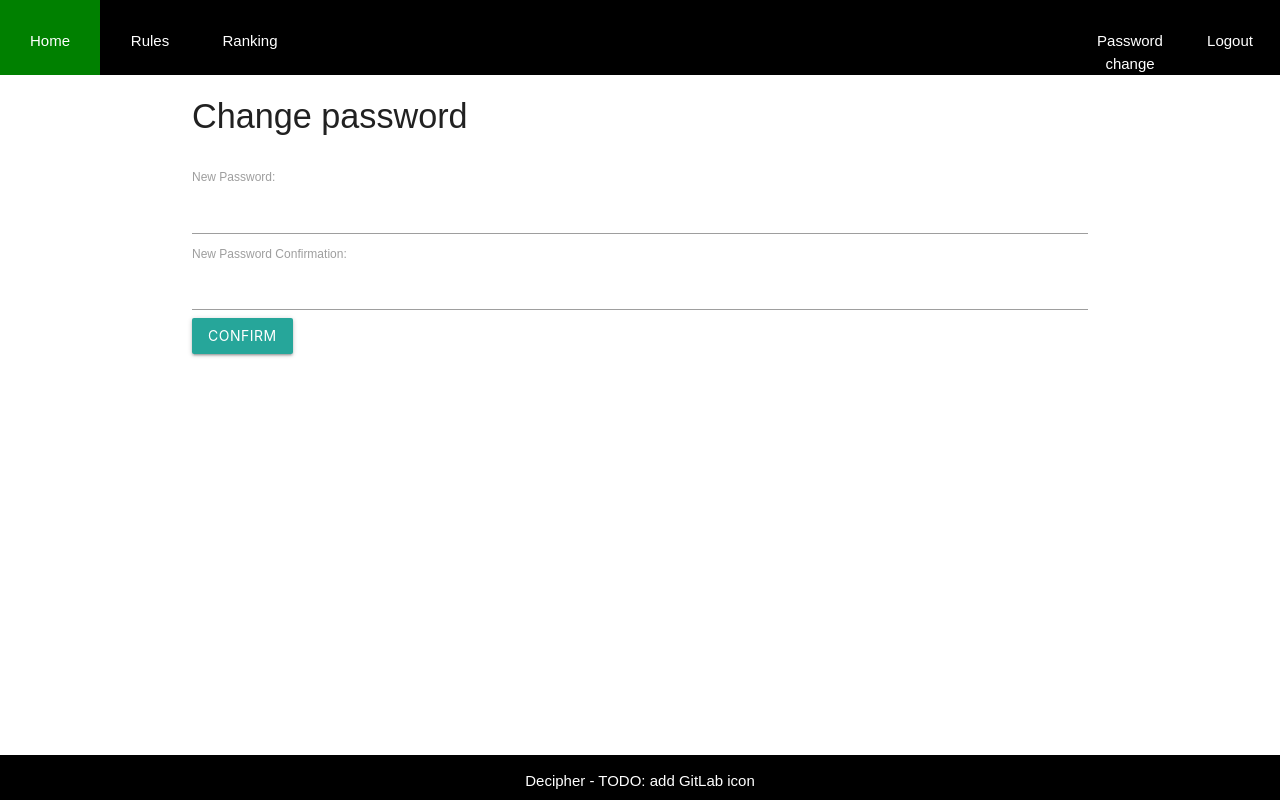
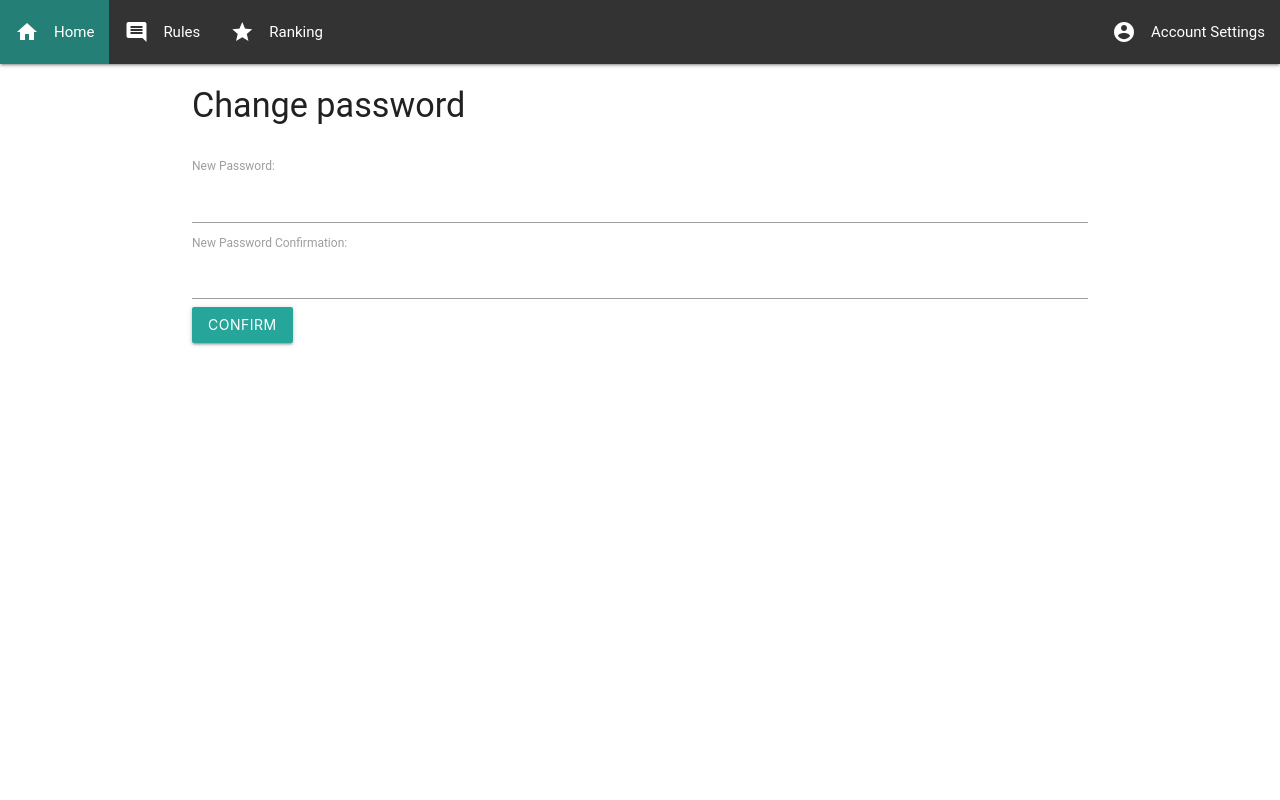
Before and after one commit to Enigma-Unicamp/decipher-me, a Django app: page /challenge/password_change/ in a window 1280 px wide. Run offline with Django 3.2, Linux system fonts and the light colour scheme; the visitor is signed in with stand-in values (Sample User, id 1).

Commit message:
add dropdown menu and icons to the top navbar; also changed colors and font

```diff
--- a/decipher/challenge/static/css/styles.css
+++ b/decipher/challenge/static/css/styles.css
@@ -1,43 +1,21 @@
 html *{
-  font-family: Arial, Helvetica, sans-serif;
+  font-family: Roboto, Arial, Helvetica, sans-serif;
 }
 
-#nav-menu ul{
-  position: fixed;
-  top: 0;
-  height: 75px;
-  width: 100%;
-  list-style-type: none;
-  margin: 0;
-  padding: 0;
-  overflow: hidden;
-  background-color: black;
+nav{
+  background-color: transparent !important;
 }
 
-#nav-menu li{
-  height: 100%;
-  float: left;
+.nav-wrapper {
+  background: rgba(0,0,0,0.8);
 }
 
-#nav-menu {
-    height: 75px;
+nav ul li:hover {
+   background-color: rgba(38,166,154,0.8);
 }
 
-#nav-menu li a{
-  display: block;
-  color: white;
-  text-align: center;
-  padding: 30px 0;
-  width: 100px;
-  text-decoration: none;
-}
-
-#nav-menu li a:hover{
-  background-color: green;
-}
-
-.active-nav {
-  background-color: gray;
+.nav-item {
+  color: rgba(255,255,255,1);
 }
 
 #nav-bottom{
@@ -58,7 +36,7 @@ html *{
 }
 
 .success-message{
-  color: rgba(82, 187, 37, 0.8);
+  color: rgba(82,187,37,0.8);
   font-weight: bold;
   font-size: small;
 }
@@ -68,6 +46,3 @@ html *{
   font-weight: bold;
   font-size: small;
 }
-
-#main-content{
-}
--- /dev/null
+++ b/decipher/challenge/static/js/base.js
@@ -0,0 +1,37 @@
+// dropdown menu
+document.addEventListener('DOMContentLoaded', function() {
+
+  var elems = document.querySelectorAll('.dropdown-trigger');
+  var options = {
+    inDuration: 300,
+    outDuration: 0,
+    constrain_width: false,
+    hover: false,
+    gutter: 0,
+    coverTrigger: false,
+    alignment: 'left'
+  }
+  var instances = M.Dropdown.init(elems, options);
+});
+
+
+// dropdown menu close with outside click
+document.addEventListener('click', function(e) {
+
+  // if it's the dropdown menu being clicked
+  // we shouldn't hide anything
+  var icon = document.getElementById('dropdown-icon');
+  if (e.target !== icon) {
+
+    var dropdown = document.querySelectorAll('.dropdown-trigger');
+    for (i=0; i<dropdown.length; i++) {
+
+      // if none the icon or the menu is being clicked,
+      // close all dropdown menus
+      if (! dropdown[i].isEqualNode(e.target)) {
+        var instance = M.Dropdown.getInstance(dropdown[i]);
+        instance.close();
+      }
+    }
+  }
+});
--- a/decipher/challenge/templates/challenge/base.html
+++ b/decipher/challenge/templates/challenge/base.html
@@ -11,43 +11,84 @@
     <link href="https://fonts.googleapis.com/icon?family=Material+Icons" rel="stylesheet">
     <!-- Compiled and minified JavaScript -->
     <script src="https://cdnjs.cloudflare.com/ajax/libs/materialize/1.0.0-rc.2/js/materialize.min.js"></script>
-
-    <title> {% block title %}{% endblock %} </title>
-
-    {% block scripts %}{% endblock %}
+    <!-- Our own js file -->
+    <script src="{% static "js/base.js" %}"></script>
 
   </head>
 
   <body style="margin-bottom: 50pt; height: 100%; overflow-y: scroll">
 
-    <div id="nav-menu">
-      <ul>
-        {% block menu_items %}
+    {% block menu_items %}
 
-          <li class="active"><a href="{% url 'challenge:home' %}">Home</a></li>
-          <li class="active"><a href="{% url 'challenge:rules' %}">Rules</a></li>
+      <nav>
+        <div class="nav-wrapper">
 
-          {% if request.user.is_authenticated %}
-            <li class="active"><a href="{% url 'challenge:ranking' %}">Ranking</a></li>
-            <li class="active" style="float:right"><a href="{% url 'challenge:logout' %}">Logout</a></li>
-            <li class="active" style="float:right"><a href="{% url 'challenge:password_change' %}">Password change</a></li>
-          {% else %}
-            <li class="active" style="float:right"><a href="{% url 'challenge:register' %}">Register</a></li>
-            <li class="active" style="float:right"><a href="{% url 'challenge:login' %}">Login</a></li>
+          <!-- Dropdown menu options (show on dropdown trigger) -->
+          <ul class="dropdown-content" id="dropdown" >
+            <li class="menu-item"><a href="{% url 'challenge:password_change' %}">Password change</a></li>
+            <li class="divider"></li>
+            <li class="menu-item"><a href="{% url 'challenge:logout' %}">Logout</a></li>
+          </ul>
 
-          {% endif %}
+          <!-- Navbar menu options -->
+          <ul>
 
-        {% endblock %}
-      </ul>
-    </div>
+            <!-- Always show options -->
+            <li>
+              <a class="nav-item" href="{% url 'challenge:home' %}">
+                Home
+              <i class="material-icons left">home</i>
+              </a>
+            </li>
+            <li>
+              <a class="nav-item" href="{% url 'challenge:rules' %}">
+                Rules
+                <i class="material-icons left">comment</i>
+              </a>
+            </li>
+
+            <!-- Authenticated user options -->
+            {% if request.user.is_authenticated %}
+              <li>
+                <a class="nav-item" href="{% url 'challenge:ranking' %}">
+                  Ranking
+                  <i class="material-icons left">star</i>
+                </a>
+              </li>
+              <!-- Dropdown Menu Trigger Button -->
+              <li class="right hide-on-med-and-down">
+                <a href="#!" class="dropdown-trigger nav-item" id="dropdown-trigger" data-target="dropdown">
+                  Account Settings
+                  <i class="material-icons left" id="dropdown-icon">
+                    account_circle
+                  </i>
+                </a>
+              </li>
+
+            <!-- Not authenticated user options -->
+            {% else %}
+              <li style="float:right">
+                <a class="nav-item" href="{% url 'challenge:register' %}">
+                  Register
+                  <i class="material-icons left">group_add</i>
+                </a>
+              </li>
+              <li style="float:right">
+                <a class="nav-item" href="{% url 'challenge:login' %}">
+                  Login
+                  <i class="material-icons left">account_circle</i>
+                </a>
+              </li>
+            {% endif %}
+
+          </ul>
+        </div>
+      </nav>
+    {% endblock %}
 
     <div id="main_content" class="container">
       {% block content %}{% endblock %}
     </div>
 
-    <div id="nav-bottom">
-      <p>Decipher - TODO: add GitLab icon</p>
-    </div>
-
   </body>
 </html>
```
